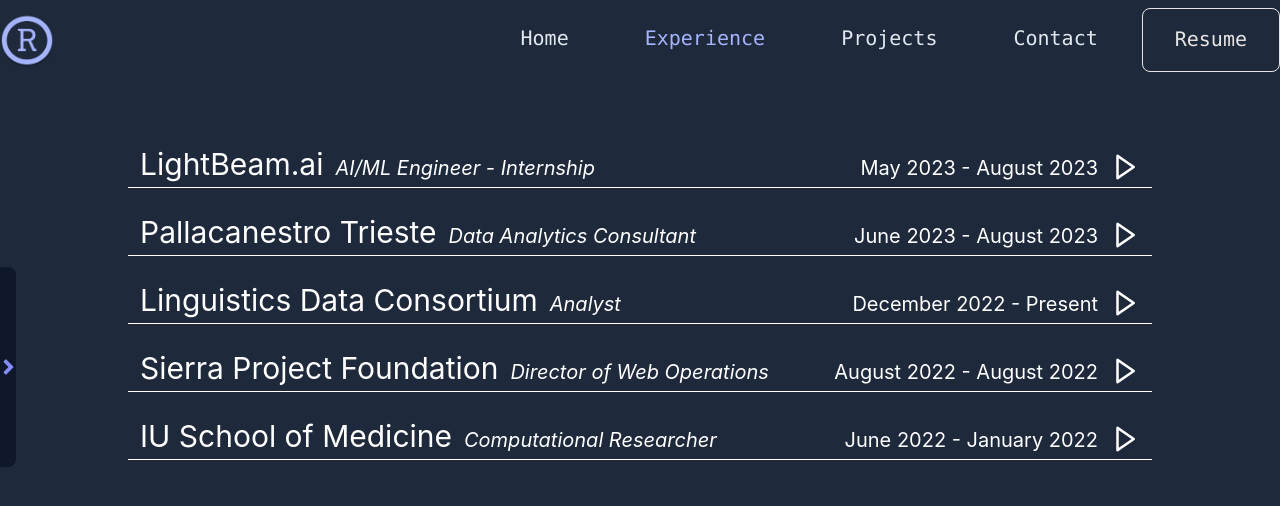
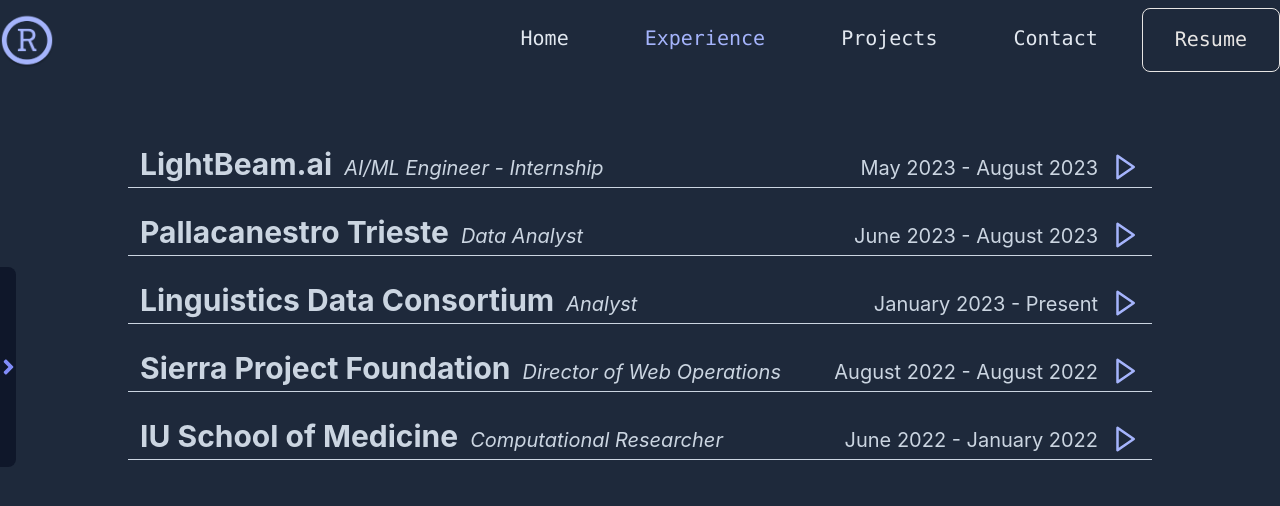
Before and after one commit to roycesun7/Portfolio_Site, a React (Vite) app: page / in a window 1280 px wide. Both pictures are taken after a click on the element "Experience". Shown: the top 506 px of the page. Built offline with nearby package versions, Linux system fonts and the light colour scheme.

Commit message:
update projects

```diff
--- a/src/components/Accordion.jsx
+++ b/src/components/Accordion.jsx
@@ -11,15 +11,21 @@
     <>
       <motion.header
         initial={true}
-        animate={{ backgroundColor: isOpen ? "#1e293b" : "#1e293b", color: isOpen ? "#818cf8" : "white", borderColor: isOpen ? "#818cf8" : "white" }}
-        onClick={() => setExpanded(isOpen ? false : id)}
-        className="h-12 flex items-center justify-center border border-x-0 border-t-0 text-white text-3xl cursor-pointer transition-colors duration-200"
-        transition={{ duration: 0.8}}
+        animate={{ backgroundColor: isOpen ? "#1e293b" : "#1e293b", color: isOpen ? "#818cf8" : "#cbd5e1", borderColor: isOpen ? "#818cf8" : "#cbd5e1" }}
+        onClick={() => {
+          if (id === expanded) {
+            setExpanded(null);
+          } else {
+            setExpanded(id);
+          }
+        }}
+        className="h-12 flex items-center justify-center border border-x-0 border-t-0 text-3xl cursor-pointer transition-colors duration-200"
+        transition={{ duration: 0.3}}
       >
         <div className="flex justify-between w-full mx-3">
           <div>
-           <h1 className="text-3xl inline">{title}</h1>
-           <h2 className="text-xl inline ms-3 italic">{subtitle}</h2>
+           <h1 className="text-3xl font-bold inline">{title}</h1>
+           <h2 className={"text-xl inline ms-3 italic"}>{subtitle}</h2>
 
           </div>
           <div className="flex">
@@ -27,7 +33,7 @@
               <h2 className="text-xl ">{date}</h2>
             </div>
             <div className="ms-3 flex flex-col justify-end">
-              <BiDownArrow className={isOpen ? "rotate-0 transition-transform duration-[600ms]" : "-rotate-90 transition-transform duration-[600ms]"}/>
+              <BiDownArrow className={isOpen ? "rotate-0 transition-transform duration-[600ms] text-teal-200" : "-rotate-90 transition-transform duration-[600ms] text-indigo-300"}/>
             </div>
           </div>
 
@@ -45,9 +51,9 @@
               open: { opacity: 1, height: "auto" },
               collapsed: { opacity: 0, height: 0 }
             }}
-            transition={{ duration: .8, ease: [0.5, 0.1, 0.1, 0.98] }}
+            transition={{ duration: .7, ease: [0.5, 0.1, 0.1, 0.98] }}
           >
-            <div className="text-white ms-10">
+            <div className="text-slate-300 ms-10">
               <ul className="">
                 {description.map((item) => (
 
@@ -65,10 +71,9 @@
 
 export default function Accordion({ experiences }) {
   const [expanded, setExpanded] = useState(-1);
-  const accordionIds = [0, 1, 2, 3];
 
   return experiences.map((exp) => (
-    <div className="my-5">
+    <div className="my-5 ">
       <AccordionItem id={exp.id} title={exp.title} subtitle={exp.subtitle} date={exp.date} description={exp.description} expanded={expanded} setExpanded={setExpanded} />
     </div>
   ));
--- a/src/components/Navbar.jsx
+++ b/src/components/Navbar.jsx
@@ -11,21 +11,19 @@
             src="/Logo.png"
             alt="Logo"
             className="w-auto ml-0 justify-start"
-            style={{ height: '55px' }} // Set the desired height for the logo using inline style
+            style={{ height: '55px' }}
           />
         </div>
 
-        {/* Right side - Navigation Links */}
         <div className="font-mono flex items justify-items-end space-x-3 pr-0 ml-auto">
           <NavItem currentPage={props.page} keyVal={0} handleClick={props.handleClick}>Home</NavItem>
           <NavItem currentPage={props.page} keyVal={1} handleClick={props.handleClick}>Experience</NavItem>
           <NavItem currentPage={props.page} keyVal={3} handleClick={props.handleClick}>Projects</NavItem>
           <NavItem currentPage={props.page} keyVal={4} handleClick={props.handleClick}>Contact</NavItem>
-          {/* Resume Link */}
-          {/* Resume Link with Hover Animation */}
+
           <motion.a
             className="text-xl font-mono cursor-pointer py-4 px-8 border border-stone-200 rounded-lg hover:border-indigo-300 hover:text-indigo-300 text-stone-200"
-            href="https://drive.google.com/file/d/1pNg7y76ex9Ybzati5BkxwADTd1bqk5Xd/view?usp=sharing"
+            href="https://drive.google.com/file/d/1dLeNaC6QKPB5zAbYqiHssq347bXgTL0_/view?usp=sharing"
             target="_blank"
             rel="noopener noreferrer"
             whileHover={{ scale: 0.95, y: 0}}
--- a/src/pages/Contact.jsx
+++ b/src/pages/Contact.jsx
@@ -15,7 +15,7 @@
         <div style={{ margin: "14px" }}></div>
 
         <div className="flex justify-center text-center">
-        <p className="text-slate-300 text-lg max-w-3xl px-4">
+        <p className="text-slate-300 text-xl max-w-3xl px-4">
           Feel free to reach out to me through any of the contact points linked below:
         </p>
       </div>
--- a/src/pages/Experience.jsx
+++ b/src/pages/Experience.jsx
@@ -11,15 +11,15 @@
         date: "May 2023 - August 2023",
         description: [
           "Implemented Microsoft’s Presidio SDK together with GPT-3 to autonomously analyze and anonymize personal identifiable information (PII) to protect client data",
-          "Managed firm's machine learning repository and contributed 500+ high-quality topic-based images for model training data by leveraging search engine scraping methodologies and data version control for Git (dvc)",
-          "Led ML dev team in designing efficient and scalable web scraping program (Python) to help firm train machine learning model for data categorization in privacy"
+          "Managed firm’s machine learning data repository and contributed 1000+ high-quality topic-based images for model training by leveraging Python search engine scraping methodologies & data version control for Git (dvc)",
+          "Led ML dev team in designing efficient and scalable integration testing for model version updates, implemented Slackbot functionality to help firm train machine learning model for data categorization in privacy"
         ]
       },
 
       {
         id: 1,
         title: "Pallacanestro Trieste",
-        subtitle: "Data Analytics Consultant",
+        subtitle: "Data Analyst",
         date: "June 2023 - August 2023",
         description: [
           "Leveraged data tools in Python to scrape, merge, and analyze LBA player data for Italian professional basketball team Trieste",
@@ -32,7 +32,7 @@
         id: 2,
         title: "Linguistics Data Consortium",
         subtitle: "Analyst",
-        date: "December 2022 - Present",
+        date: "January 2023 - Present",
         description: [
           "Quantitatively analyzed speech patterns of patients with neurodegenerative disorders for a biomedical research initiative",
           "Utilized transcription software to combine/transcribe high-volume audio files and analyze case patient data "
@@ -45,8 +45,8 @@
         subtitle: "Director of Web Operations",
         date: "August 2022 - August 2022",
         description: [
-          "Managed the official website, implementing periodic updates to layout, coloring, and digital design based on outreach objective",
-          "Collaborated with a diverse team of college students as technical lead to publish international outreach efforts, fostering global health education and awareness"
+          "– Managed official website, implementing periodic updates to layout, coloring, and digital design based on outreach objective",
+          "Facilitated communication and outreach with various organizations, raised 3k+ in sponsorship funding and attracted 10+ large scale clients"
         ]
       },
 
--- a/src/pages/Projects.jsx
+++ b/src/pages/Projects.jsx
@@ -2,7 +2,7 @@
 import ProjectItem from "../components/ProjectItem";
 import { FiGithub, FiLinkedin, FiMail} from 'react-icons/fi';
 import {FaPython, FaReact} from 'react-icons/fa';
-import {SiSquare, SiTailwindcss, SiJupyter, SiBootstrap, SiJquery, SiHtml5, SiPandas, SiNumpy, SiRstudio, SiPlotly, SiVite, SiScikitlearn} from 'react-icons/si';
+import {SiSquare, SiTailwindcss, SiJupyter, SiBootstrap, SiJquery, SiHtml5, SiPandas, SiNumpy, SiRstudio, SiPlotly, SiVite, SiScikitlearn, SiCss3, SiJavascript} from 'react-icons/si';
 import {TbBrandZoom} from 'react-icons/tb';
 
 
@@ -34,11 +34,10 @@
     url2: "https://benoy515.github.io/Rubi/",
     image: "/Rubi.png",
     icons: [
-      <FiGithub/>,
-      <FiLinkedin/>,
       <SiBootstrap/>,
       <SiJquery/>,
-      <SiHtml5/>,
+      <SiJavascript/>,
+      <SiCss3/>,
     ],
   },
 
```
